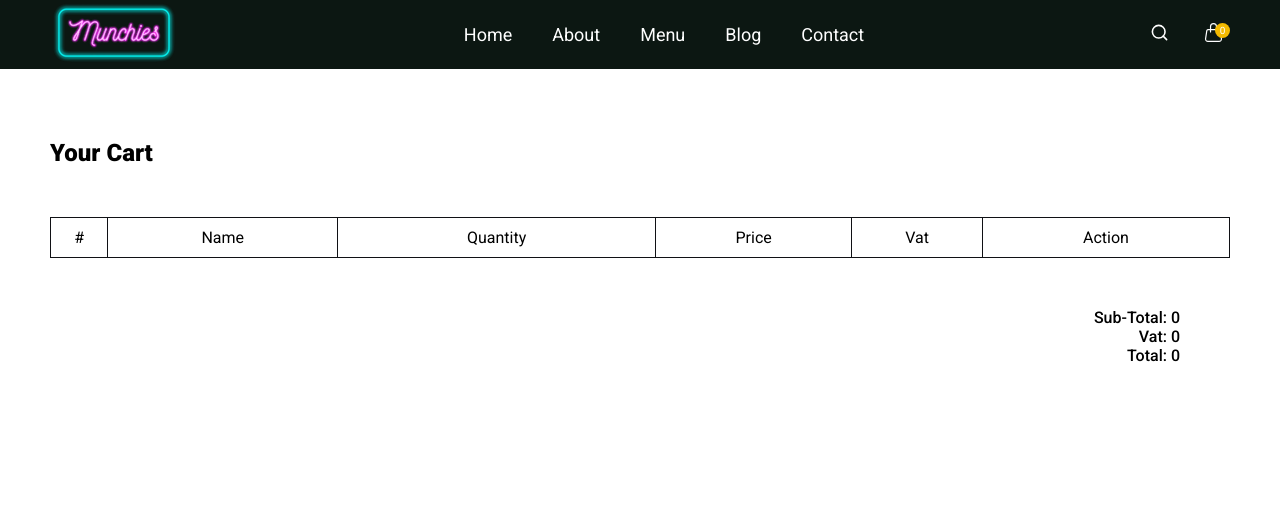
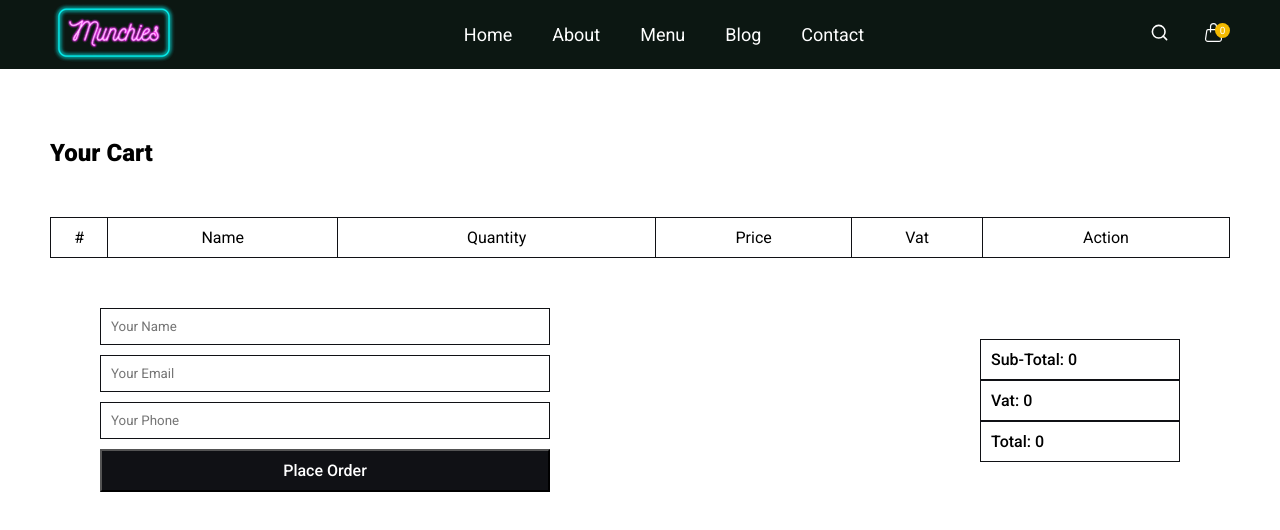
Before and after one commit to ihossen016/Food-Delivery, a Next.js app: page /cart in a window 1280 px wide. Shown: the top 530 px of the page. Built offline with nearby package versions, Linux system fonts and the light colour scheme.

Commit message:
order placement added

```diff
--- a/pages/cart.jsx
+++ b/pages/cart.jsx
@@ -1,15 +1,59 @@
 import { useDispatch, useSelector } from "react-redux";
 import Navbar from "../components/Navbar";
 import { ImCross } from "react-icons/im";
-import { remove } from "../store/cartSlice";
+import { remove, clearALL } from "../store/cartSlice";
+import { useState } from "react";
+import { baseUrl } from "../public/data";
+import axios from "axios";
 
 const cart = () => {
+    const orderUrl = `${baseUrl}/order/`;
+    const [name, setName] = useState("");
+    const [email, setEmail] = useState("");
+    const [phone, setPhone] = useState("");
+    const [active, setActive] = useState(false);
+
     const dispatch = useDispatch();
     const cartdata = useSelector(state => state.cart.calculation);
     const cartItems = useSelector(state => state.cart.items);
 
     const handleRemove = id => {
         dispatch(remove(id));
+    };
+
+    const formSubmit = e => {
+        e.preventDefault();
+        const customer = {
+            name: name,
+            address: email,
+            phone: phone,
+        };
+
+        const data = {
+            customer: { ...customer },
+            calculation: { ...cartdata },
+            items: [...cartItems],
+        };
+
+        axios
+            .post(orderUrl, data, {
+                headers: {
+                    "Content-Type": "application/json",
+                    "x-access-user": email,
+                },
+            })
+            .then(response => {
+                if (response.status === 201) {
+                    setName("");
+                    setEmail("");
+                    setPhone("");
+                    dispatch(clearALL());
+                    setActive(true);
+                }
+            })
+            .catch(error => {
+                console.log(error);
+            });
     };
 
     return (
@@ -49,9 +93,40 @@ const cart = () => {
                 </table>
 
                 <div id="cart-total">
-                    <p>Sub-Total: {cartdata.price}</p>
-                    <p>Vat: {cartdata.vat}</p>
-                    <p>Total: {cartdata.total}</p>
+                    <div className="checkout">
+                        <form onSubmit={e => formSubmit(e)}>
+                            <input
+                                type="text"
+                                placeholder="Your Name"
+                                value={name}
+                                onChange={e => setName(e.target.value)}
+                                required
+                            />
+                            <input
+                                type="email"
+                                placeholder="Your Email"
+                                value={email}
+                                onChange={e => setEmail(e.target.value)}
+                                required
+                            />
+                            <input
+                                type="tel"
+                                placeholder="Your Phone"
+                                value={phone}
+                                onChange={e => setPhone(e.target.value)}
+                                required
+                            />
+                            <button type="submit">Place Order</button>
+                        </form>
+                        <p className={`success ${active ? "active" : ""}`}>
+                            Order Successfull
+                        </p>
+                    </div>
+                    <div className="price">
+                        <p>Sub-Total: {cartdata.price}</p>
+                        <p>Vat: {cartdata.vat}</p>
+                        <p>Total: {cartdata.total}</p>
+                    </div>
                 </div>
             </section>
         </>
--- a/store/cartSlice.js
+++ b/store/cartSlice.js
@@ -1,15 +1,16 @@
 import { createSlice } from "@reduxjs/toolkit";
 
+const initialState = {
+    calculation: {
+        price: 0,
+        vat: 0,
+        total: 0,
+    },
+    items: [],
+};
 const cartSlice = createSlice({
     name: "cart",
-    initialState: {
-        calculation: {
-            price: 0,
-            vat: 0,
-            total: 0,
-        },
-        items: [],
-    },
+    initialState: initialState,
     reducers: {
         add(state, action) {
             const itemExit = state.items.find(item => {
@@ -85,9 +86,13 @@ const cartSlice = createSlice({
             );
             state.items = [...filteredItems];
         },
+
+        clearALL(state, action) {
+            return (state = { ...initialState });
+        },
     },
 });
 
-export const { add, remove } = cartSlice.actions;
+export const { add, remove, clearALL } = cartSlice.actions;
 
 export default cartSlice.reducer;
--- a/styles/globals.css
+++ b/styles/globals.css
@@ -372,11 +372,50 @@ td {
 }
 #cart-total {
     width: 100%;
+    display: flex;
+    justify-content: space-between;
+    align-items: center;
     padding: 0 50px;
     font-weight: 500;
-    text-align: right;
 }
 #cart-section .item-remove {
     cursor: pointer;
 }
+.checkout form {
+    display: flex;
+    flex-direction: column;
+    justify-content: space-between;
+    align-items: center;
+    gap: 10px;
+}
+.checkout input {
+    padding: 10px;
+    width: 450px;
+    background: none;
+    border: 1px solid var(--black);
+    outline: none;
+}
+.checkout button {
+    width: 450px;
+    padding: 10px 0;
+    font-size: 16px;
+    font-weight: 500;
+    background: var(--black);
+    color: #fff;
+    cursor: pointer;
+}
+.price p {
+    width: 200px;
+    padding: 10px;
+    border: 1px solid var(--black);
+}
+.success {
+    margin-top: 30px;
+    text-align: center;
+    color: var(--bg-green);
+    display: none;
+}
+.success.active {
+    display: block;
+}
 /* Cart Page End */
```
